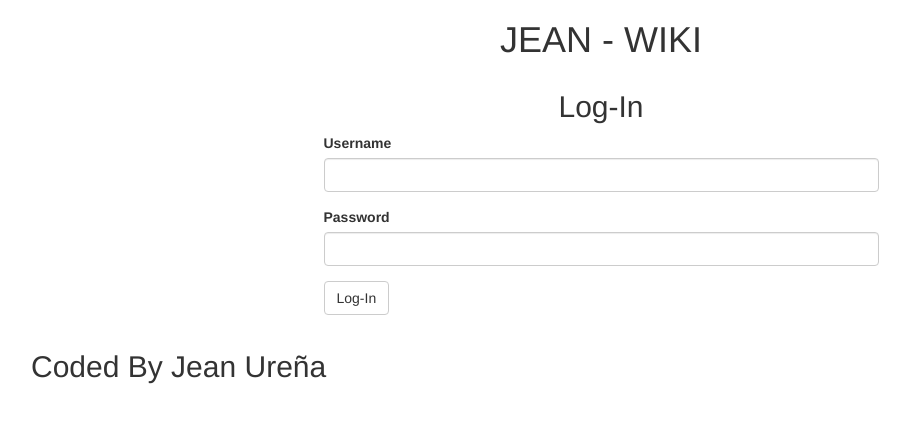
After one commit to JPGITHUB1519/Jean-Wiki, a Python web app: template templates/login.html in a window 1280 px wide. The commit adds this page. Shown: the top 423 px of the page, without its empty margins (39-949 px from the left). Run offline with Jinja, Linux system fonts and the light colour scheme; the template is opened without the code that fills it, so the values that code supplies are empty.

Commit message:
Add Frontend to Login and SignUp

```diff
--- /dev/null
+++ b/handlers/login_handler.py
@@ -0,0 +1,5 @@
+from basic_handler import *
+
+class LoginHandler(Handler) :
+	def get(self) :
+		self.render("login.html")
--- /dev/null
+++ b/handlers/signup_handler.py
@@ -0,0 +1,5 @@
+from basic_handler import *
+
+class SignupHandler(Handler) :
+	def get(self) :
+		self.render("signup.html")
--- a/main.py
+++ b/main.py
@@ -18,9 +18,5 @@ import webapp2
 # importing routlist
 from routes import route_list
 
-# class MainHandler(webapp2.RequestHandler):
-#     def get(self):
-#         self.response.write('Hello world!')
-
 app = webapp2.WSGIApplication(route_list
 , debug=True)
--- a/routes.py
+++ b/routes.py
@@ -2,4 +2,6 @@
 
 # importing handlers
 from handlers import *
-route_list = [('/', main_handler.MainHandler)]
+route_list = [('/', main_handler.MainHandler),
+			  ("/login", login_handler.LoginHandler),
+			  ("/signup", signup_handler.SignupHandler)]
--- a/static/css/style.css
+++ b/static/css/style.css
@@ -1,4 +1,75 @@
-body
+/* ==========================================================================
+   center-clases
+   ==========================================================================
+*/
+
+.center-block
 {
-	background-color: red;
+	display : block;
+	margin-left: auto;
+	margin-right : auto;
+	float : none;
 }
+
+.text-center
+{
+	text-align : center;
+}
+
+/* ==========================================================================
+   Only Classes
+   ==========================================================================
+*/
+
+.text-center-only-small
+{
+	text-align: center;
+}
+
+.center-block-only-small
+{
+	display: block;
+	margin: 0 auto
+}
+
+
+/* ==========================================================================
+   Responsive
+   ==========================================================================
+*/
+
+
+@media only screen and (min-width: 600px)
+{
+    /* For tablets: */
+
+    /* only-overrides */
+    .text-center-only-small
+    {
+    	text-align: initial;
+    }
+
+	.center-block-only-small
+	{
+		display: inline;
+	}
+
+}
+
+@media only screen and (min-width: 768px)
+{
+    /* For desktop: */
+
+    /* center */
+
+}
+
+/* ==========================================================================
+   Utilities
+   ==========================================================================
+*/
+
+.little-padding
+{
+	padding: 0.5em;
+}
--- /dev/null
+++ b/templates/base.html
@@ -0,0 +1,25 @@
+<!DOCTYPE html>
+<html>
+<head>
+	<title>{% block title %}{% endblock %}</title>
+	<link rel="stylesheet" type="text/css" href="/static/css/vendor/bootstrap.css">
+	<link rel="stylesheet" type="text/css" href="/static/css/style.css">
+</head>
+<body>
+	<div class="container">
+		<div class="row header">
+			<div class="col-md-12">
+				<h1 class="text-center">JEAN - WIKI</h1>
+			</div>
+		</div>
+		{% block content %}
+		{% endblock %}
+
+		<div class="row header">
+			<div class="col-md-12">
+				<h2>Coded By Jean Ure&ntilde;a</h2>
+			</div>
+		</div>
+	</div>
+</body>
+</html>
--- /dev/null
+++ b/templates/login.html
@@ -0,0 +1,26 @@
+{% extends "base.html" %}
+{% block title %} Login {% endblock %}
+
+{% block content %}
+
+	<div class="row">
+		<div class="col-md-6 center-block">
+			<h2 class="text-center">Log-In</h2>
+			<form>
+				<div class="form-group">
+					<label class="control-label">Username</label>
+					<input class="form-control" type="text" name="username">
+				</div>
+				<div class="form-group">
+					<label class="control-label">Password</label>
+					<input class="form-control" type="password" name="password">
+				</div>
+				<div class="form-group">
+					<input class="btn btn-default center-block-only-small" type="submit" value="Log-In">
+				</div>
+			</form>
+		</div>
+	</div>
+
+
+{% endblock %}
```
Also changed, not shown: templates/signup.html (added, +47 -0 lines), 4 other files.
